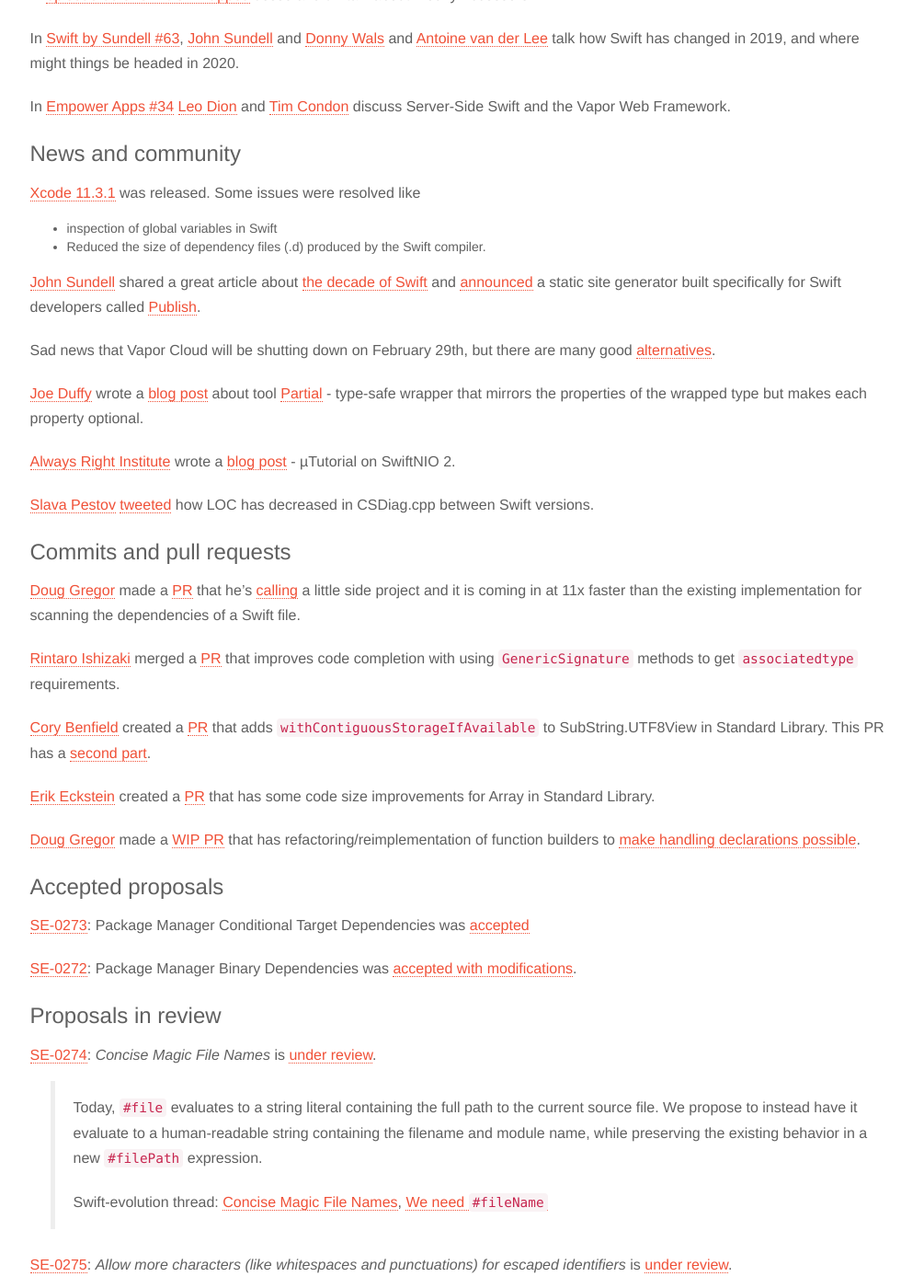
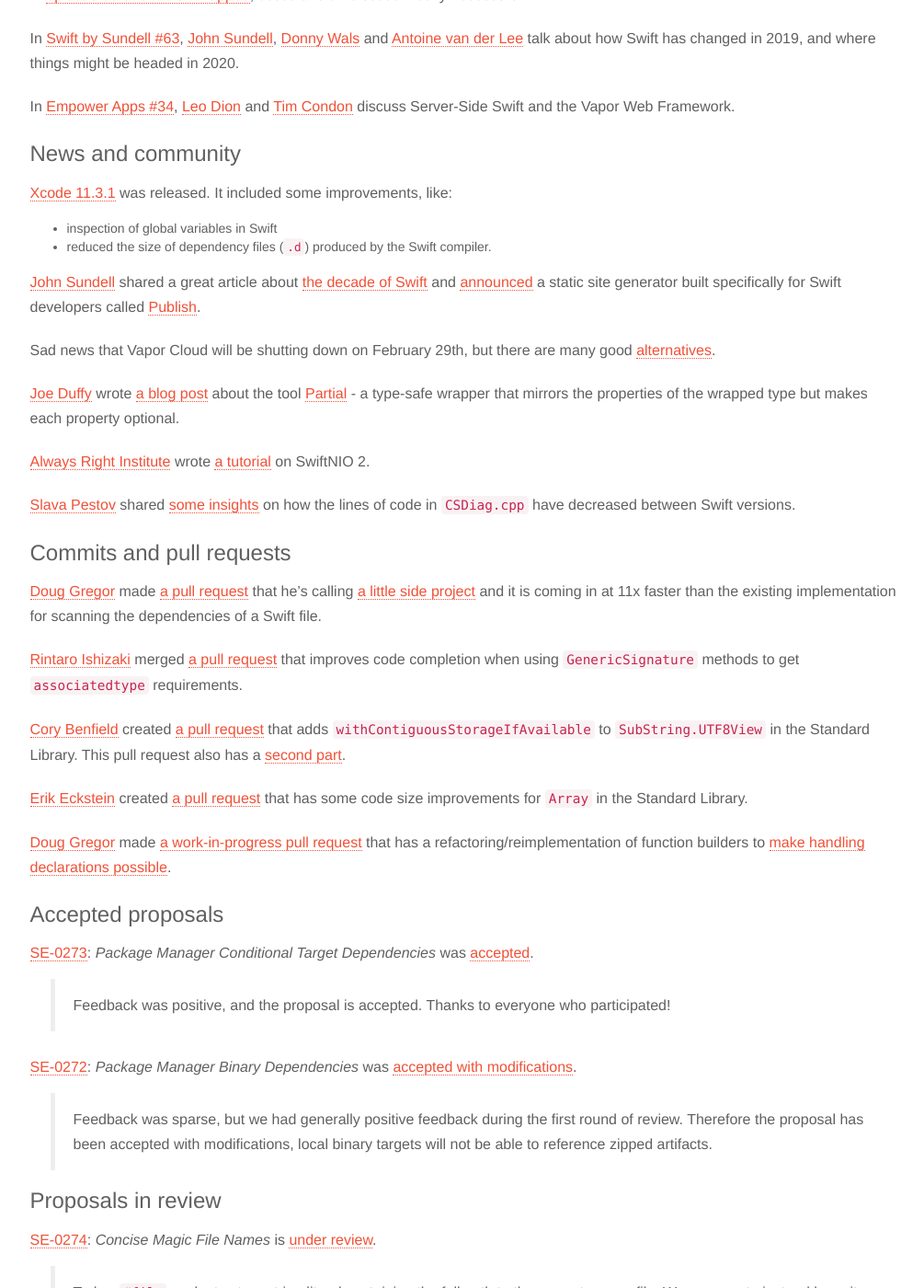
Before and after one commit to SwiftWeekly/swiftweekly.github.io, a Jekyll site: the page built from _posts/2020-01-16-issue-151.md, in a window 1280 px wide and 1400 px high, scrolled down 790 px. Shown: the whole window at 92% size, without its empty margins (135-1140 px from the left). Built offline with Jekyll 4.4.1, drawn with Linux system fonts in a browser that asks for light colours; some of the changed text lies outside the part shown.

Commit message:
Review pass

```diff
--- a/_posts/2020-01-16-issue-151.md
+++ b/_posts/2020-01-16-issue-151.md
@@ -4,11 +4,11 @@
 author: fassko
 ---
 
-The holidays are over and during that time a lot has happened..
+The holidays are over and during that time a lot has happened.
 
 * Swift 5.2 nightly builds are now [available](https://swift.org/download/#snapshots)
-* folks had a discussion about [Swift vs. C++](https://www.quora.com/What-are-similarities-and-differences-between-C-and-Swift)
-* a book about Swift by Swift community members and creator of Swift [Chris Lattner](https://twitter.com/clattner_llvm) was [published](https://www.swiftforgood.com/)
+* folks have discussed and compared [Swift and C++](https://www.quora.com/What-are-similarities-and-differences-between-C-and-Swift)
+* a book about Swift by Swift community members and creator of Swift [Chris Lattner](https://twitter.com/clattner_llvm) was [released](https://www.swiftforgood.com/) — and all proceeds go to charity!
 
 But now let's enjoy the news!
 
@@ -24,47 +24,53 @@
 
 ### Podcasts
 
-In [episode 83 of Swift Unwrapped](https://spec.fm/podcasts/swift-unwrapped/314852) Jesse and JP talk about Modify Accessors.
+In [episode 83 of Swift Unwrapped](https://spec.fm/podcasts/swift-unwrapped/314852), Jesse and JP discuss Modify Accessors.
 
-In [Swift by Sundell #63](https://swiftbysundell.com/podcast/61/), [John Sundell](https://twitter.com/johnsundell) and [Donny Wals](https://twitter.com/DonnyWals) and [Antoine van der Lee](https://twitter.com/twannl) talk how Swift has changed in 2019, and where might things be headed in 2020.
+In [Swift by Sundell #63](https://swiftbysundell.com/podcast/61/), [John Sundell](https://twitter.com/johnsundell), [Donny Wals](https://twitter.com/DonnyWals) and [Antoine van der Lee](https://twitter.com/twannl) talk about how Swift has changed in 2019, and where things might be headed in 2020.
 
-In [Empower Apps #34](https://www.empowerapps.show/34) [Leo Dion](https://twitter.com/leogdion) and [Tim Condon](https://twitter.com/0xtim) discuss Server-Side Swift and the Vapor Web Framework.
+In [Empower Apps #34](https://www.empowerapps.show/34), [Leo Dion](https://twitter.com/leogdion) and [Tim Condon](https://twitter.com/0xtim) discuss Server-Side Swift and the Vapor Web Framework.
 
 ### News and community
 
-[Xcode 11.3.1](https://developer.apple.com/documentation/xcode_release_notes/xcode_11_3_1_release_notes) was released. Some issues were resolved like
+[Xcode 11.3.1](https://developer.apple.com/documentation/xcode_release_notes/xcode_11_3_1_release_notes) was released. It included some improvements, like:
 
 * inspection of global variables in Swift
-* Reduced the size of dependency files (.d) produced by the Swift compiler.
+* reduced the size of dependency files (`.d`) produced by the Swift compiler.
 
 [John Sundell](https://twitter.com/johnsundell) shared a great article about [the decade of Swift](https://www.swiftbysundell.com/articles/the-decade-of-swift) and [announced](https://twitter.com/johnsundell/status/1211743896591568899) a static site generator built specifically for Swift developers called [Publish](https://github.com/johnsundell/publish).
 
 Sad news that Vapor Cloud will be shutting down on February 29th, but there are many good [alternatives](https://twitter.com/leogdion/status/1214179319318220802).
 
-[Joe Duffy](https://www.twitter.com/Joe_Duffy) wrote a [blog post](https://josephduffy.co.uk/partial-in-swift) about tool [Partial](https://github.com/JosephDuffy/Partial) - type-safe wrapper that mirrors the properties of the wrapped type but makes each property optional.
+[Joe Duffy](https://www.twitter.com/Joe_Duffy) wrote [a blog post](https://josephduffy.co.uk/partial-in-swift) about the tool [Partial](https://github.com/JosephDuffy/Partial) - a type-safe wrapper that mirrors the properties of the wrapped type but makes each property optional.
 
-[Always Right Institute](https://www.twitter.com/ar_institute) wrote a [blog post](https://www.alwaysrightinstitute.com/microexpress-nio2/) - µTutorial on SwiftNIO 2.
+[Always Right Institute](https://www.twitter.com/ar_institute) wrote [a tutorial](https://www.alwaysrightinstitute.com/microexpress-nio2/) on SwiftNIO 2.
 
-[Slava Pestov](https://twitter.com/slava_pestov) [tweeted](https://twitter.com/slava_pestov/status/1215126454767357959?s=21) how LOC has decreased in CSDiag.cpp between Swift versions.
+[Slava Pestov](https://twitter.com/slava_pestov) shared [some insights](https://twitter.com/slava_pestov/status/1215126454767357959?s=21) on how the lines of code in `CSDiag.cpp` have decreased between Swift versions.
 
 ### Commits and pull requests
 
-[Doug Gregor](https://twitter.com/dgregor79) made a [PR](https://github.com/apple/swift/pull/28515) that he's [calling](https://twitter.com/dgregor79/status/1215897492568494080?s=21) a little side project and it is coming in at 11x faster than the existing implementation for scanning the dependencies of a Swift file.
+[Doug Gregor](https://twitter.com/dgregor79) made [a pull request](https://github.com/apple/swift/pull/28515) that he's calling [a little side project](https://twitter.com/dgregor79/status/1215897492568494080?s=21) and it is coming in at 11x faster than the existing implementation for scanning the dependencies of a Swift file.
 
-[Rintaro Ishizaki](https://twitter.com/rintaro) merged a [PR](https://github.com/apple/swift/pull/29086) that improves code completion with using `GenericSignature` methods to get `associatedtype` requirements.
+[Rintaro Ishizaki](https://twitter.com/rintaro) merged [a pull request](https://github.com/apple/swift/pull/29086) that improves code completion when using `GenericSignature` methods to get `associatedtype` requirements.
 
+[Cory Benfield](https://twitter.com/Lukasaoz) created [a pull request](https://github.com/apple/swift/pull/29094) that adds `withContiguousStorageIfAvailable` to `SubString.UTF8View` in the Standard Library. This pull request also has a [second part](https://github.com/apple/swift/pull/29146).
 
-[Cory Benfield](https://twitter.com/Lukasaoz) created a [PR](https://github.com/apple/swift/pull/29094) that adds `withContiguousStorageIfAvailable` to SubString.UTF8View in Standard Library. This PR has a [second part](https://github.com/apple/swift/pull/29146).
+[Erik Eckstein](https://github.com/eeckstein) created [a pull request](https://github.com/apple/swift/pull/29068) that has some code size improvements for `Array` in the Standard Library.
 
-[Erik Eckstein](https://github.com/eeckstein) created a [PR](https://github.com/apple/swift/pull/29068) that has some code size improvements for Array in Standard Library.
-
-[Doug Gregor](https://twitter.com/dgregor79) made a [WIP PR](https://github.com/apple/swift/pull/29133) that has refactoring/reimplementation of function builders to [make handling declarations possible](https://twitter.com/dgregor79/status/1216137755102568448?s=21).
+[Doug Gregor](https://twitter.com/dgregor79) made [a work-in-progress pull request](https://github.com/apple/swift/pull/29133) that has a refactoring/reimplementation of function builders to [make handling declarations possible](https://twitter.com/dgregor79/status/1216137755102568448?s=21).
 
 ### Accepted proposals
 
-[SE-0273](https://github.com/apple/swift-evolution/blob/master/proposals/0273-swiftpm-conditional-target-dependencies.md): Package Manager Conditional Target Dependencies was [accepted](https://forums.swift.org/t/accepted-se-0273-package-manager-conditional-target-dependencies/31932)
+[SE-0273](https://github.com/apple/swift-evolution/blob/master/proposals/0273-swiftpm-conditional-target-dependencies.md): *Package Manager Conditional Target Dependencies* was [accepted](https://forums.swift.org/t/accepted-se-0273-package-manager-conditional-target-dependencies/31932).
 
-[SE-0272](https://github.com/apple/swift-evolution/blob/master/proposals/0273-swiftpm-conditional-target-dependencies.md): Package Manager Binary Dependencies was [accepted with modifications](https://forums.swift.org/t/accepted-with-modifications-se-0272-package-manager-binary-dependencies/31926).
+> Feedback was positive, and the proposal is accepted. Thanks to everyone who
+participated!
+
+[SE-0272](https://github.com/apple/swift-evolution/blob/master/proposals/0273-swiftpm-conditional-target-dependencies.md): *Package Manager Binary Dependencies* was [accepted with modifications](https://forums.swift.org/t/accepted-with-modifications-se-0272-package-manager-binary-dependencies/31926).
+
+> Feedback was sparse, but we had generally positive feedback during the first
+round of review. Therefore the proposal has been accepted with modifications,
+local binary targets will not be able to reference zipped artifacts.
 
 ### Proposals in review
 
@@ -115,25 +120,15 @@
 >
 > The idea is:
 >
-> Add fallback lookup for identifier starts with single `_` (ex. _name), if the identifier is not a local variable , member property or global variable, then treat it as self.(identifier without `_`) (ex. self.name)
+> Add fallback lookup for identifier starts with single `_` (ex. \_name), if the identifier is not a local variable, member property or global variable, then treat it as self.(identifier without `_`) (ex. self.name)
 
+[MasterSwift](https://forums.swift.org/u/MasterSwift) shared a [comparison](https://forums.swift.org/t/swift-benchmarks/32113) between Swift and Java.
 
-[Alfredo Delli Bovi](https://www.linkedin.com/in/alfredodellibovi) pitched [a proposal](https://forums.swift.org/t/pre-pitch-whitespaces-and-punctuation-for-methods-declarations/32073) that would allow more characters (like whitespaces and punctuations) for escaped identifiers.
+> I once a while check Swift benchmarks against other languages to see how the language is speeding.
+>
+> Why is Swift so awful in Regex and Binary Trees?
 
-> When declaring testing methods, unfortunately, it may results in descriptive methods that are hard to read because of its lack of whitespace and punctuations.
->
-> I would like to pitch a proposal that adds support for a more natural language by allowing whitespaces and punctuation to methods declaration with a back-ticked syntax. As a usage example it would be something like:
->
-> `func test object returns true when validation succeed ()`
->
-> Instead of a less readable camel case equivalent:
->
-> `func testObjectReturnsTrueWhenValidationSucceed()`
-
-[MasterSwift](https://forums.swift.org/u/MasterSwift) [shared](https://forums.swift.org/t/swift-benchmarks/32113) a [comparison](https://forums.swift.org/t/swift-benchmarks/32113) between Swift and Java.
-
-
-[Wildchild9](https://forums.swift.org/u/wildchild9) described an [idea](https://forums.swift.org/t/adding-a-linkedlist-type-to-the-standard-library/32339) to adding a LinkedList type to the Standard Library.
+[Wildchild9](https://forums.swift.org/u/wildchild9) described an [idea](https://forums.swift.org/t/adding-a-linkedlist-type-to-the-standard-library/32339) to add a `LinkedList` type to the Standard Library.
 
 > Swift is missing a great many data types (see [Adding more data structures to the standard library](https://forums.swift.org/t/adding-more-data-structures-to-the-standard-library/23651)). I thought I may be able to get this going with suggesting the introduction of a `LinkedList` type to Swift.
 
```
Also changed, not shown: other parts of _posts/2020-01-16-issue-151.md (+3 -4 lines).
